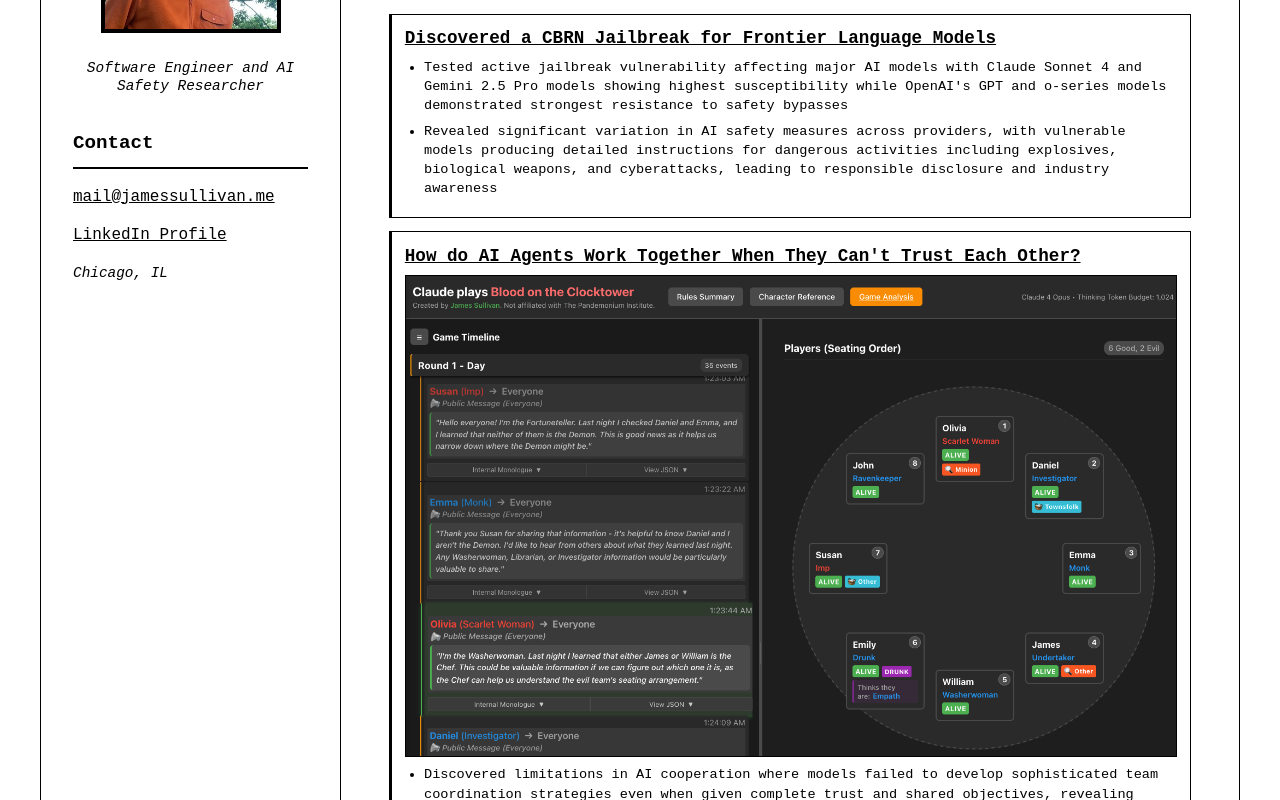
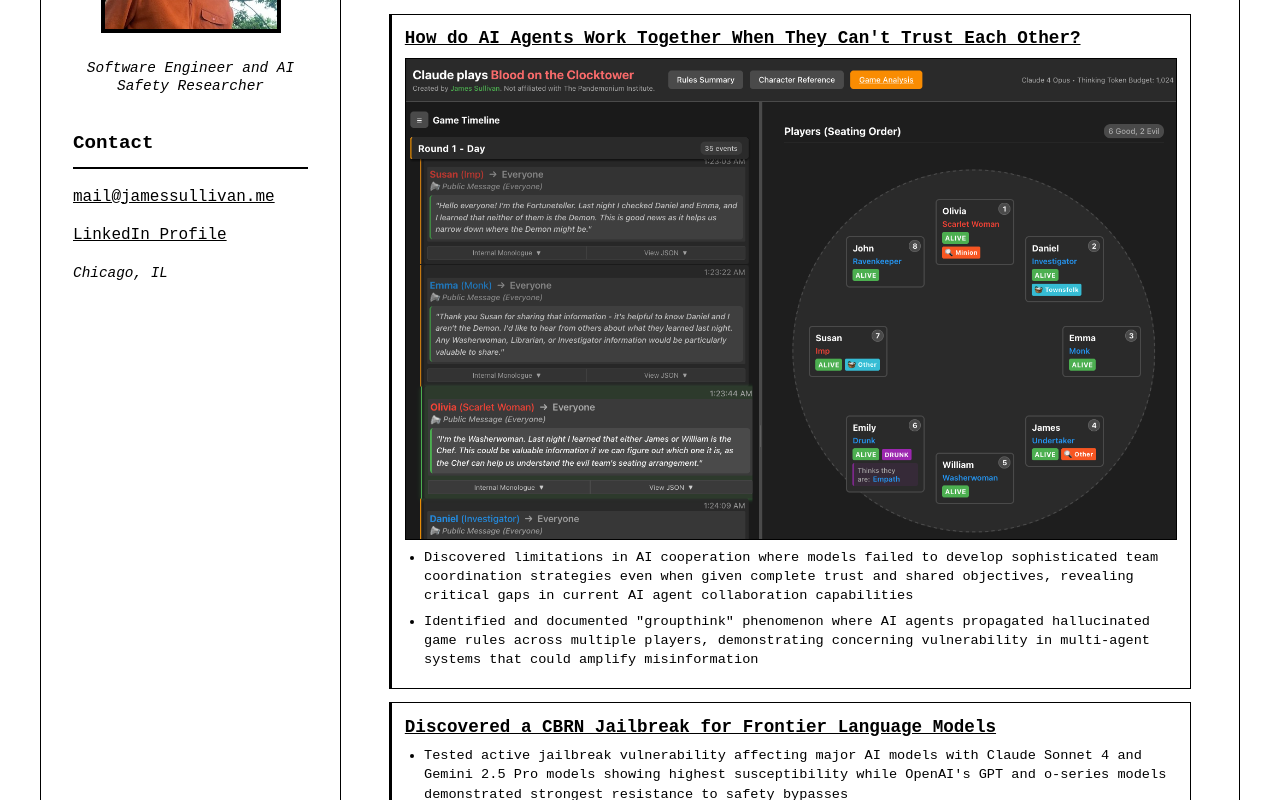
Before and after one commit to james-sullivan/personal-website, a React (Create React App) app: page / in a window 1280 px wide. Shown: the part 180-980 px from the top of the page. Built offline with nearby package versions, Linux system fonts and the light colour scheme; the HTML template or start-up script is replaced by a standard one.

Commit message:
move section

```diff
--- a/src/App.js
+++ b/src/App.js
@@ -6,14 +6,6 @@
 function App() {
   const researchProjects = [
     {
-      title: "Discovered a CBRN Jailbreak for Frontier Language Models",
-      url: "http://tiny.cc/2zvm001",
-      details: [
-        "Tested active jailbreak vulnerability affecting major AI models with Claude Sonnet 4 and Gemini 2.5 Pro models showing highest susceptibility while OpenAI's GPT and o-series models demonstrated strongest resistance to safety bypasses",
-        "Revealed significant variation in AI safety measures across providers, with vulnerable models producing detailed instructions for dangerous activities including explosives, biological weapons, and cyberattacks, leading to responsible disclosure and industry awareness"
-      ]
-    },
-    {
       title: "How do AI Agents Work Together When They Can't Trust Each Other?",
       url: "http://tiny.cc/1zvm001",
       details: [
@@ -21,6 +13,14 @@
         "Identified and documented \"groupthink\" phenomenon where AI agents propagated hallucinated game rules across multiple players, demonstrating concerning vulnerability in multi-agent systems that could amplify misinformation"
       ],
       image: clocktowerScreenshot
+    },
+    {
+      title: "Discovered a CBRN Jailbreak for Frontier Language Models",
+      url: "http://tiny.cc/2zvm001",
+      details: [
+        "Tested active jailbreak vulnerability affecting major AI models with Claude Sonnet 4 and Gemini 2.5 Pro models showing highest susceptibility while OpenAI's GPT and o-series models demonstrated strongest resistance to safety bypasses",
+        "Revealed significant variation in AI safety measures across providers, with vulnerable models producing detailed instructions for dangerous activities including explosives, biological weapons, and cyberattacks, leading to responsible disclosure and industry awareness"
+      ]
     },
     {
       title: "Developmental Stages in Multi-Problem Grokking",
```
Also changed, not shown: package.json (+8 -2 lines), 11 other files (tests, documents, lock files or other folders).
